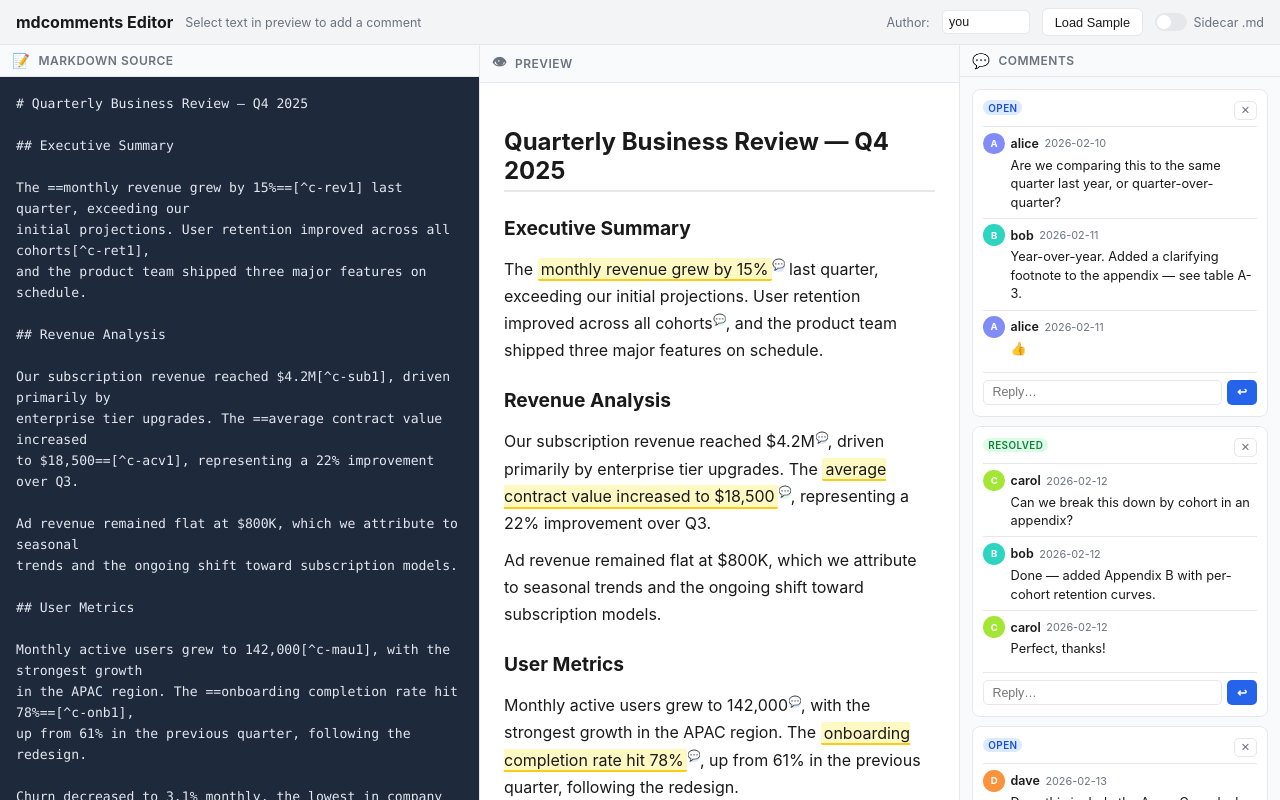
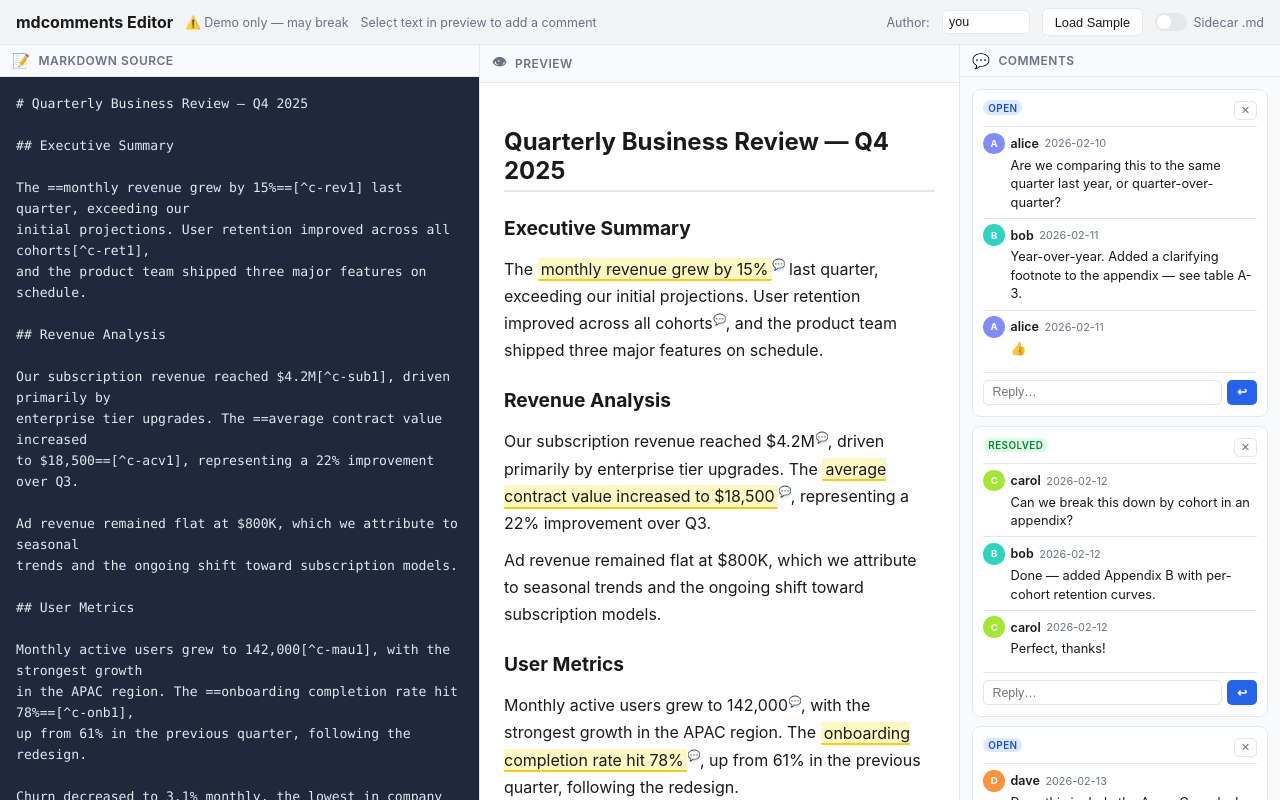
Before and after one commit to petrroll/mdcomments, a plain HTML site: page examples/interactive-editor/index.html in a window 1280 px wide. Drawn offline with nearby package versions, Linux system fonts and the light colour scheme.

Commit message:
feat: update README files to clarify that the editor and extension are UX/DX demonstrations and not production-ready

```diff
--- a/examples/interactive-editor/index.html
+++ b/examples/interactive-editor/index.html
@@ -577,6 +577,7 @@ body {
 <!-- Toolbar -->
 <div class="toolbar">
   <h1>mdcomments Editor</h1>
+  <span class="toolbar-hint" title="This is a UX/DX demonstration only — not production-ready">⚠️ Demo only — may break</span>
   <span class="toolbar-hint">Select text in preview to add a comment</span>
   <div class="toolbar-spacer"></div>
   <label class="toolbar-hint" for="author-global">Author:</label>
```
Also changed, not shown: examples/interactive-editor/README.md, vscode-mdcomments/README.md.
